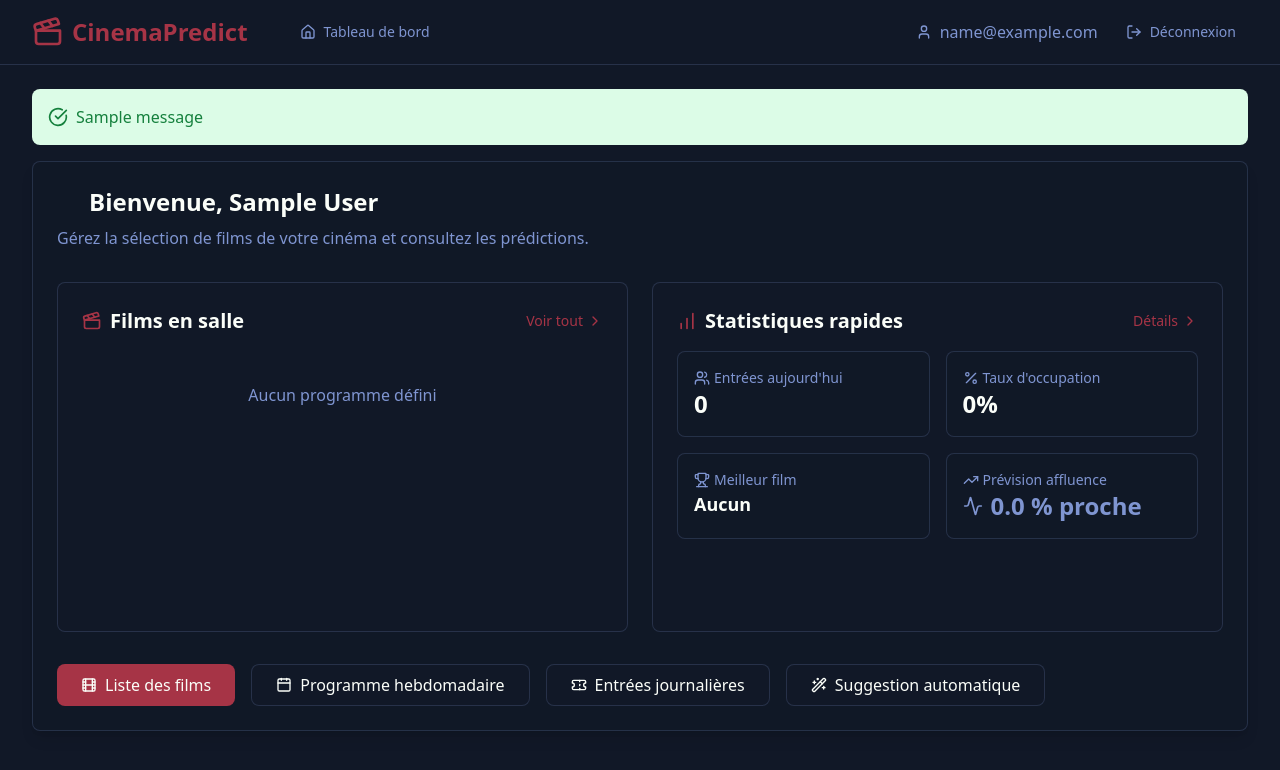
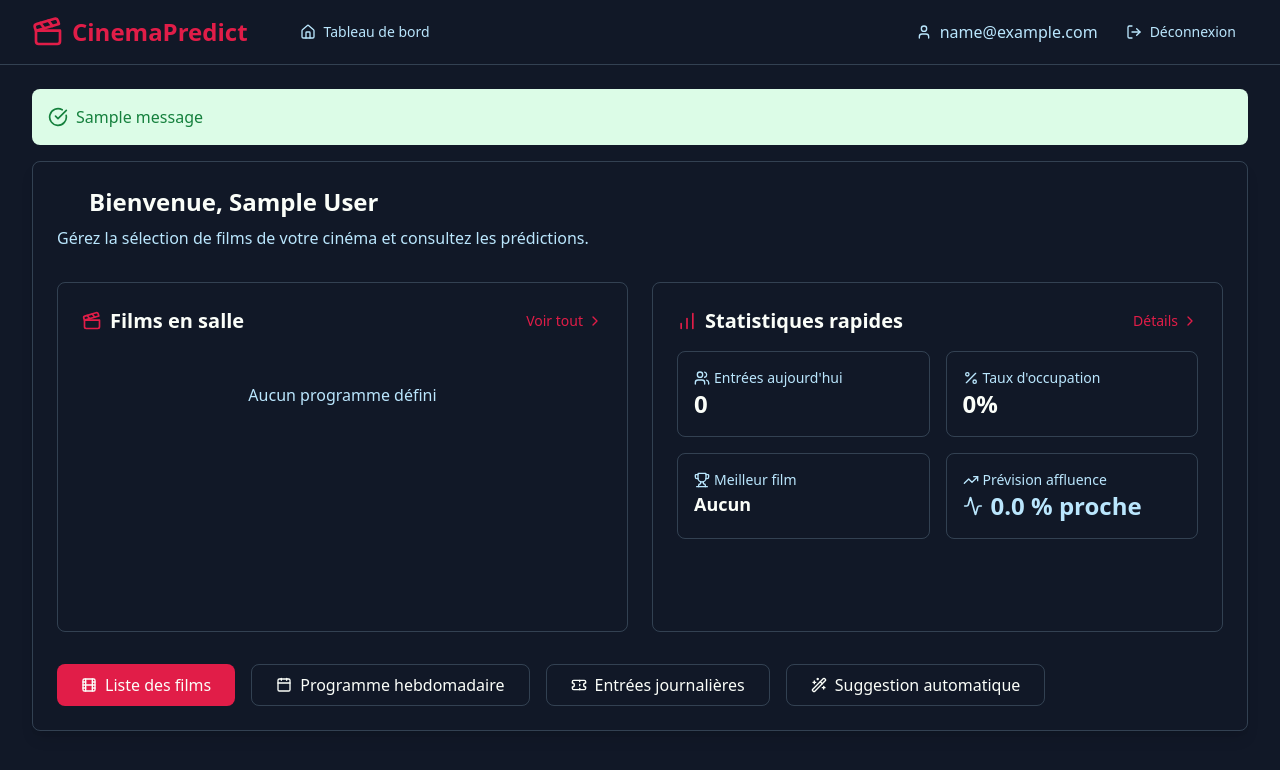
Before and after one commit to DorotheeCatry/popularity-movie-prediction-project, a Django app: page /user/home/ in a window 1280 px wide. Shown: the top 770 px of the page. Run offline with Django 5.2, Linux system fonts and the light colour scheme; a user stored in the database is signed in; tables that the repository leaves empty hold one stand-in row (values such as "Sample post"); one stand-in notice (Sample message) is shown; some libraries are stand-ins or nearby versions.

Commit message:
style(theme): update accent colors for improved readability
- Replace  with  across all templates (secondary highlights)
- Replace  with  across all templates (primary highlights)
- Replace  with  across all templates (tertiary highlights)
- Harmonize badge, border, and icon colors for consistency with new palette

```diff
--- a/django_cinema_interface/theme/templates/base.html
+++ b/django_cinema_interface/theme/templates/base.html
@@ -12,22 +12,22 @@
 <body class="bg-gray-900 min-h-screen">
     <!-- Navigation -->
     {% if user.is_authenticated %}
-    <nav class="bg-gray-900 border-b border-[#7F95D1]/20">
+    <nav class="bg-gray-900 border-b border-[#bae6fd]/20">
         <div class="max-w-7xl mx-auto px-4 sm:px-6 lg:px-8">
             <div class="flex items-center justify-between h-16">
                 <div class="flex items-center">
                     <div class="flex-shrink-0 flex items-center">
-                        <i data-lucide="clapperboard" class="h-8 w-8 text-[#A63446] mr-2"></i>
-                        <span class="text-[#A63446] text-2xl font-bold">CinemaPredict</span>
+                        <i data-lucide="clapperboard" class="h-8 w-8 text-[#e11d48] mr-2"></i>
+                        <span class="text-[#e11d48] text-2xl font-bold">CinemaPredict</span>
                     </div>
                     <div class="hidden md:block">
                         <div class="ml-10 flex items-baseline space-x-4">
-                            <a href="{% url 'home' %}" class="text-[#7F95D1] hover:text-[#FBFEF9] px-3 py-2 rounded-md text-sm font-medium flex items-center">
+                            <a href="{% url 'home' %}" class="text-[#bae6fd] hover:text-[#FBFEF9] px-3 py-2 rounded-md text-sm font-medium flex items-center">
                                 <i data-lucide="home" class="h-4 w-4 mr-2"></i>
                                 Tableau de bord
                             </a>
                             {% if user.role == 'admin' %}
-                            <a href="{% url 'manager_list' %}" class="text-[#7F95D1] hover:text-[#FBFEF9] px-3 py-2 rounded-md text-sm font-medium flex items-center">
+                            <a href="{% url 'manager_list' %}" class="text-[#bae6fd] hover:text-[#FBFEF9] px-3 py-2 rounded-md text-sm font-medium flex items-center">
                                 <i data-lucide="users" class="h-4 w-4 mr-2"></i>
                                 Gérer les utilisateurs
                             </a>
@@ -36,13 +36,13 @@
                     </div>
                 </div>
                 <div class="flex items-center">
-                    <span class="text-[#7F95D1] mr-4 flex items-center">
+                    <span class="text-[#bae6fd] mr-4 flex items-center">
                         <i data-lucide="user" class="h-4 w-4 mr-2"></i>
                         {{ user.email }}
                     </span>
                     <form method="POST" action="{% url 'logout' %}">
                         {% csrf_token %}
-                        <button type="submit" class="text-[#7F95D1] hover:text-[#FBFEF9] px-3 py-2 rounded-md text-sm font-medium flex items-center">
+                        <button type="submit" class="text-[#bae6fd] hover:text-[#FBFEF9] px-3 py-2 rounded-md text-sm font-medium flex items-center">
                             <i data-lucide="log-out" class="h-4 w-4 mr-2"></i>
                             Déconnexion
                         </button>
@@ -58,7 +58,7 @@
         {% if messages %}
         <div class="mb-4">
             {% for message in messages %}
-            <div class="p-4 flex items-center {% if message.tags == 'success' %}bg-green-100 text-green-700{% else %}bg-[#A63446]/10 text-[#A63446]{% endif %} rounded-lg">
+            <div class="p-4 flex items-center {% if message.tags == 'success' %}bg-green-100 text-green-700{% else %}bg-[#e11d48]/10 text-[#e11d48]{% endif %} rounded-lg">
                 <i data-lucide="{% if message.tags == 'success' %}check-circle{% else %}alert-circle{% endif %}" class="h-5 w-5 mr-2"></i>
                 {{ message }}
             </div>
--- a/django_cinema_interface/user/templates/user/home.html
+++ b/django_cinema_interface/user/templates/user/home.html
@@ -1,24 +1,24 @@
 {% extends "base.html" %}
 
 {% block content %}
-<div class="bg-gray-900/50 rounded-lg shadow-lg p-6 border border-[#7F95D1]/20">
+<div class="bg-black-900/50 rounded-lg shadow-lg p-6 border border-[#bae6fd]/20">
     <div class="mb-8">
         <h1 class="text-2xl font-bold text-[#FBFEF9] mb-2 flex items-center">
-            <i data-lucide="movie" class="h-6 w-6 mr-2 text-[#A63446]"></i>
+            <i data-lucide="movie" class="h-6 w-6 mr-2 text-[#e11d48]"></i>
             Bienvenue, {{ user.get_full_name|default:user.email }}
         </h1>
-        <p class="text-[#7F95D1]">Gérez la sélection de films de votre cinéma et consultez les prédictions.</p>
+        <p class="text-[#bae6fd]">Gérez la sélection de films de votre cinéma et consultez les prédictions.</p>
     </div>
 
     <div class="grid grid-cols-1 md:grid-cols-2 gap-6 mb-8">
         <!-- Current Films Section -->
-        <div class="bg-gray-900 rounded-lg p-6 border border-[#7F95D1]/20">
+        <div class="bg-black-900 rounded-lg p-6 border border-[#bae6fd]/20">
             <div class="flex justify-between items-center mb-4">
                 <h2 class="text-xl font-semibold text-[#FBFEF9] flex items-center">
-                    <i data-lucide="clapperboard" class="h-5 w-5 mr-2 text-[#A63446]"></i>
+                    <i data-lucide="clapperboard" class="h-5 w-5 mr-2 text-[#e11d48]"></i>
                     Films en salle
                 </h2>
-                <a href="{% url 'movie_prediction:program_list' %}" class="text-[#A63446] hover:text-[#A63446]/80 flex items-center text-sm">
+                <a href="{% url 'movie_prediction:program_list' %}" class="text-[#e11d48] hover:text-[#e11d48]/80 flex items-center text-sm">
                     <span>Voir tout</span>
                     <i data-lucide="chevron-right" class="h-4 w-4 ml-1"></i>
                 </a>
@@ -28,24 +28,24 @@
             <div class="overflow-y-auto h-64 space-y-4">
               {% if programs %}
                 {% for program in programs %}
-                  <div class="flex items-center bg-gray-900/50 rounded-lg p-4 border border-[#7F95D1]/20">
+                  <div class="flex items-center bg-black-900/50 rounded-lg p-4 border border-[#bae6fd]/20">
                     {% if program.movie.poster %}
                       <img src="{{ program.movie.poster }}"
                            alt="{{ program.movie.title }}"
                            class="h-16 w-12 rounded object-cover mr-4" />
                     {% else %}
-                      <div class="h-16 w-12 bg-gray-800 rounded mr-4 flex items-center justify-center text-xs text-[#7F95D1]">
+                      <div class="h-16 w-12 bg-gray-800 rounded mr-4 flex items-center justify-center text-xs text-[#bae6fd]">
                         Pas d’affiche
                       </div>
                     {% endif %}
                     <div class="flex-1">
                       <h3 class="text-lg font-medium text-[#FBFEF9]">{{ program.movie.title }}</h3>
-                      <p class="text-sm text-[#7F95D1]">
+                      <p class="text-sm text-[#bae6fd]">
                         {{ program.room.name }} ({{ program.room.capacity }} places)
                       </p>
                     </div>
                     {% if program.movie.number_entrances_fr %}
-                      <span class="inline-block bg-[#BC8034]/10 text-[#BC8034] px-2 py-1 rounded-full text-xs font-medium">
+                      <span class="inline-block bg-[#fde68a]/10 text-[#fde68a] px-2 py-1 rounded-full text-xs font-medium">
                         {{ program.movie.number_entrances_fr }} entrées
                       </span>
                     {% endif %}
@@ -53,48 +53,48 @@
                 {% endfor %}
               {% else %}
                 <div class="text-center py-8">
-                  <p class="text-[#7F95D1]">Aucun programme défini</p>
+                  <p class="text-[#bae6fd]">Aucun programme défini</p>
                 </div>
               {% endif %}
             </div>
         </div>
 
         <!-- Quick Stats -->
-        <div class="bg-gray-900 rounded-lg p-6 border border-[#7F95D1]/20">
+        <div class="bg-black-900 rounded-lg p-6 border border-[#bae6fd]/20">
             <div class="flex justify-between items-center mb-4">
                 <h2 class="text-xl font-semibold text-[#FBFEF9] flex items-center">
-                    <i data-lucide="bar-chart" class="h-5 w-5 mr-2 text-[#A63446]"></i>
+                    <i data-lucide="bar-chart" class="h-5 w-5 mr-2 text-[#e11d48]"></i>
                     Statistiques rapides
                 </h2>
-                <a href="{% url 'movie_prediction:entry_list' %}" class="text-[#A63446] hover:text-[#A63446]/80 flex items-center text-sm">
+                <a href="{% url 'movie_prediction:entry_list' %}" class="text-[#e11d48] hover:text-[#e11d48]/80 flex items-center text-sm">
                     <span>Détails</span>
                     <i data-lucide="chevron-right" class="h-4 w-4 ml-1"></i>
                 </a>
             </div>
             <div class="grid grid-cols-2 gap-4">
-                <div class="bg-gray-900/50 rounded-lg p-4 border border-[#7F95D1]/20">
-                    <p class="text-[#7F95D1] text-sm flex items-center">
+                <div class="bg-black-900/50 rounded-lg p-4 border border-[#bae6fd]/20">
+                    <p class="text-[#bae6fd] text-sm flex items-center">
                         <i data-lucide="users" class="h-4 w-4 mr-1"></i>
                         Entrées aujourd'hui
                     </p>
                     <p class="text-2xl font-bold text-[#FBFEF9]">{{ total_entries|default:"0" }}</p>
                 </div>
-                <div class="bg-gray-900/50 rounded-lg p-4 border border-[#7F95D1]/20">
-                    <p class="text-[#7F95D1] text-sm flex items-center">
+                <div class="bg-black-900/50 rounded-lg p-4 border border-[#bae6fd]/20">
+                    <p class="text-[#bae6fd] text-sm flex items-center">
                         <i data-lucide="percent" class="h-4 w-4 mr-1"></i>
                         Taux d'occupation
                     </p>
                     <p class="text-2xl font-bold text-[#FBFEF9]">{{ occupation_rate|default:"0" }}%</p>
                 </div>
-                <div class="bg-gray-900/50 rounded-lg p-4 border border-[#7F95D1]/20">
-                    <p class="text-[#7F95D1] text-sm flex items-center">
+                <div class="bg-black-900/50 rounded-lg p-4 border border-[#bae6fd]/20">
+                    <p class="text-[#bae6fd] text-sm flex items-center">
                         <i data-lucide="trophy" class="h-4 w-4 mr-1"></i>
                         Meilleur film
                     </p>
                     <p class="text-lg font-bold text-[#FBFEF9]">{{ best_movie.title|default:"Aucun" }}</p>
                 </div>
-                <div class="bg-gray-900/50 rounded-lg p-4 border border-[#7F95D1]/20">
-                    <p class="text-[#7F95D1] text-sm flex items-center">
+                <div class="bg-black-900/50 rounded-lg p-4 border border-[#bae6fd]/20">
+                    <p class="text-[#bae6fd] text-sm flex items-center">
                         <i data-lucide="trending-up" class="h-4 w-4 mr-1"></i>
                         Prévision affluence
                     </p>
@@ -102,8 +102,8 @@
                     {% with pct=prediction_increase|floatformat:1 %}
                       <p class="text-2xl font-bold flex items-center">
                         {% if prediction_increase > 5 %}
-                          <i data-lucide="trending-up" class="h-5 w-5 mr-2 text-[#A63446]"></i>
-                          <span class="text-[#A63446]">{{ pct }} % au-dessus</span>
+                          <i data-lucide="trending-up" class="h-5 w-5 mr-2 text-[#e11d48]"></i>
+                          <span class="text-[#e11d48]">{{ pct }} % au-dessus</span>
 
                         {% elif prediction_increase < -5 %}
                           <i data-lucide="trending-down" class="h-5 w-5 mr-2 text-[#34A634]"></i>
@@ -112,8 +112,8 @@
                           {% endwith %}
 
                         {% else %}
-                          <i data-lucide="activity" class="h-5 w-5 mr-2 text-[#7F95D1]"></i>
-                          <span class="text-[#7F95D1]">{{ pct }} % proche</span>
+                          <i data-lucide="activity" class="h-5 w-5 mr-2 text-[#bae6fd]"></i>
+                          <span class="text-[#bae6fd]">{{ pct }} % proche</span>
                         {% endif %}
                       </p>
                     {% endwith %}
@@ -125,22 +125,22 @@
     <!-- Action Buttons -->
     <div class="flex flex-wrap gap-4">
         <a href="{% url 'movie_prediction:movie_list' %}"
-           class="bg-[#A63446] text-[#FBFEF9] px-6 py-2 rounded-lg hover:bg-[#A63446]/90 transition-colors flex items-center">
+           class="bg-[#e11d48] text-[#FBFEF9] px-6 py-2 rounded-lg hover:bg-[#e11d48]/90 transition-colors flex items-center">
             <i data-lucide="film" class="h-4 w-4 mr-2"></i>
             Liste des films
         </a>
         <a href="{% url 'movie_prediction:program_list' %}"
-           class="bg-gray-900 text-[#FBFEF9] px-6 py-2 rounded-lg hover:bg-gray-900/70 transition-colors flex items-center border border-[#7F95D1]/20">
+           class="bg-black-900 text-[#FBFEF9] px-6 py-2 rounded-lg hover:bg-black-900/70 transition-colors flex items-center border border-[#bae6fd]/20">
             <i data-lucide="calendar" class="h-4 w-4 mr-2"></i>
             Programme hebdomadaire
         </a>
         <a href="{% url 'movie_prediction:entry_list' %}"
-           class="bg-gray-900 text-[#FBFEF9] px-6 py-2 rounded-lg hover:bg-gray-900/70 transition-colors flex items-center border border-[#7F95D1]/20">
+           class="bg-black-900 text-[#FBFEF9] px-6 py-2 rounded-lg hover:bg-black-900/70 transition-colors flex items-center border border-[#bae6fd]/20">
             <i data-lucide="ticket" class="h-4 w-4 mr-2"></i>
             Entrées journalières
         </a>
         <a href="{% url 'movie_prediction:assign_best' %}"
-           class="bg-gray-900 text-[#FBFEF9] px-6 py-2 rounded-lg hover:bg-gray-900/70 transition-colors flex items-center border border-[#7F95D1]/20">
+           class="bg-black-900 text-[#FBFEF9] px-6 py-2 rounded-lg hover:bg-black-900/70 transition-colors flex items-center border border-[#bae6fd]/20">
             <i data-lucide="wand-2" class="h-4 w-4 mr-2"></i>
             Suggestion automatique
         </a>
```
Also changed, not shown: django_cinema_interface/movie_prediction/templates/movie_prediction/entry_form.html (+7 -7 lines), django_cinema_interface/movie_prediction/templates/movie_prediction/entry_list.html (+14 -14 lines), django_cinema_interface/movie_prediction/templates/movie_prediction/movie_detail.html (+20 -20 lines), django_cinema_interface/movie_prediction/templates/movie_prediction/movie_list.html (+9 -9 lines), django_cinema_interface/movie_prediction/templates/movie_prediction/partials/_program_preview.html (+5 -5 lines), django_cinema_interface/movie_prediction/templates/movie_prediction/program_form.html (+7 -7 lines), django_cinema_interface/movie_prediction/templates/movie_prediction/program_list.html (+17 -17 lines), django_cinema_interface/user/templates/user/force_password_change.html (+9 -9 lines), django_cinema_interface/user/templates/user/forgot_password.html (+9 -9 lines), django_cinema_interface/user/templates/user/login.html (+16 -16 lines), django_cinema_interface/user/templates/user/manager_confirm_delete.html (+5 -5 lines), django_cinema_interface/user/templates/user/manager_form.html (+4 -4 lines), django_cinema_interface/user/templates/user/manager_list.html (+16 -16 lines).
